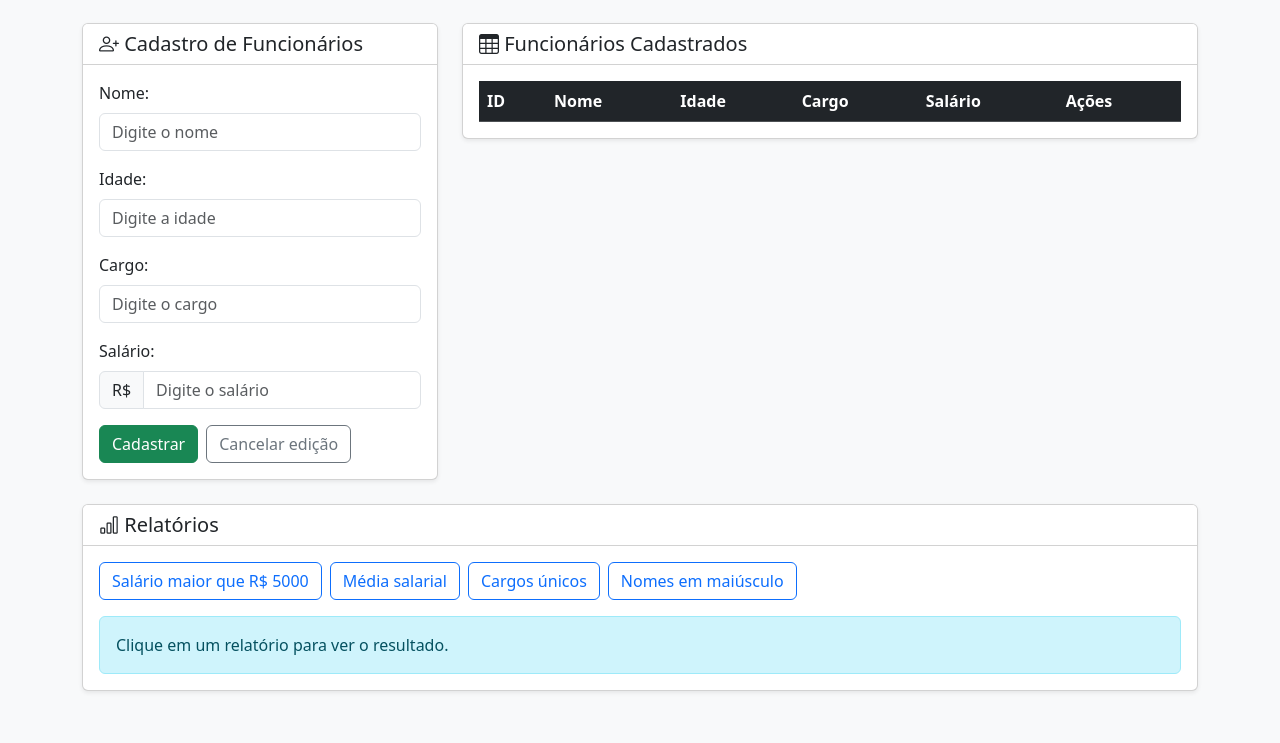
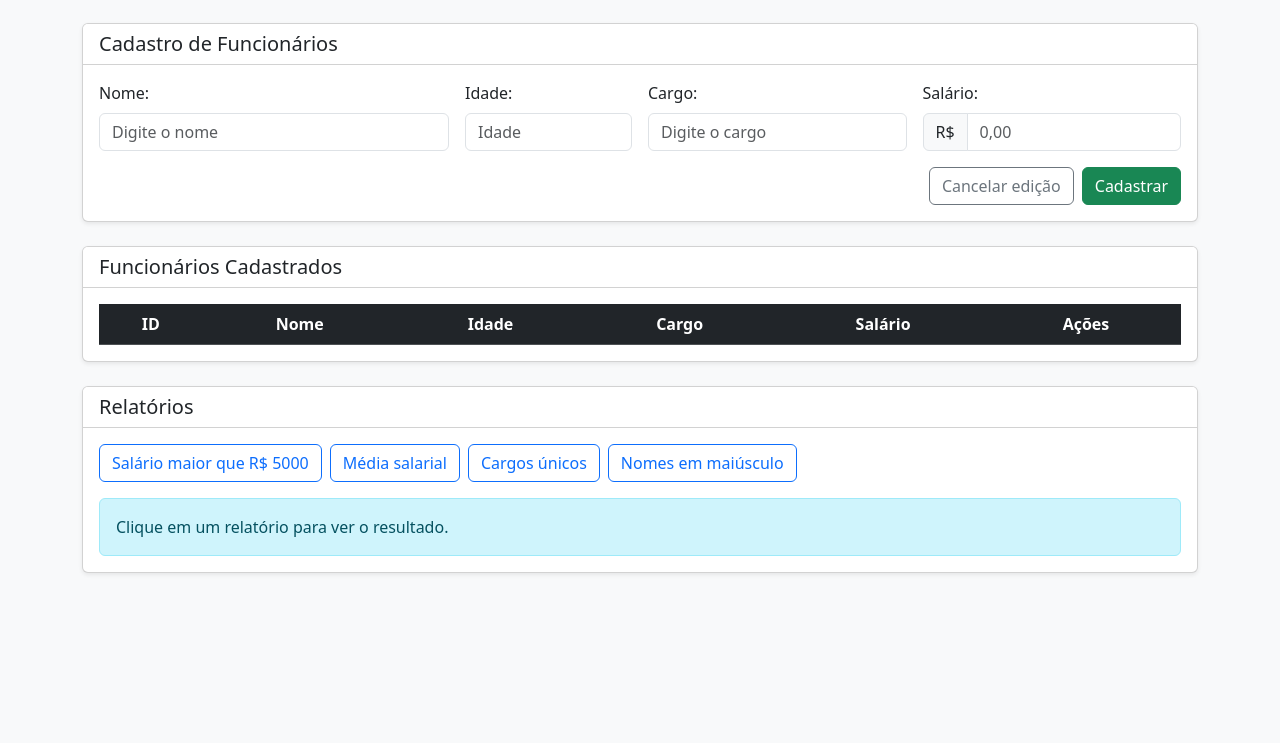
Before and after one commit to MariaJulia015/Gestao_Funcionarios, a plain HTML site: page index.html in a window 1280 px wide. Shown: the part 57-800 px from the top of the page. Drawn offline with nearby package versions, Linux system fonts and the light colour scheme.

Commit message:
Reorganiza formulário e tabela

```diff
--- a/index.html
+++ b/index.html
@@ -5,59 +5,56 @@
     <meta name="viewport" content="width=device-width, initial-scale=1.0">
     <title>EC02 - Gestão de Funcionários</title>
     <link rel="stylesheet" href="https://cdn.jsdelivr.net/npm/bootstrap@5.3.8/dist/css/bootstrap.min.css">
-    <link rel="stylesheet" href="https://cdn.jsdelivr.net/npm/bootstrap-icons@1.13.1/font/bootstrap-icons.min.css">
 </head>
 <body class="bg-light">
     <nav class="navbar navbar-dark bg-primary mb-4">
-        <div class="container">
-            <span class="navbar-brand"><i class="bi bi-briefcase-fill"></i> Startup de Tecnologia - Gestão de Funcionários</span>
+        <div class="container justify-content-center">
+            <span class="navbar-brand mx-0 fw-semibold">Startup de Tecnologia - Gestão de Funcionários</span>
         </div>
     </nav>
 
-    <div class="container">
-        <div class="row g-4">
-            <div class="col-lg-4">
-                <div class="card shadow-sm">
+    <div class="container mb-4">
+        <div class="card shadow-sm mb-4">
             <div class="card-header bg-white">
-                        <h5 class="mb-0"><i class="bi bi-person-plus"></i> Cadastro de Funcionários</h5>
+                <h5 class="mb-0">Cadastro de Funcionários</h5>
             </div>
             <div class="card-body">
                 <form id="formFuncionario" method="post">
-                            <div class="mb-3">
+                    <div class="row g-3 align-items-end">
+                        <div class="col-md-4">
                             <label for="nome" class="form-label">Nome:</label>
                             <input type="text" class="form-control" id="nome" name="nome" placeholder="Digite o nome" required>
                         </div>
-                            <div class="mb-3">
+                        <div class="col-md-2">
                             <label for="idade" class="form-label">Idade:</label>
-                                <input type="number" class="form-control" id="idade" name="idade" min="0" placeholder="Digite a idade" required>
+                            <input type="number" class="form-control" id="idade" name="idade" min="0" placeholder="Idade" required>
                         </div>
-                            <div class="mb-3">
+                        <div class="col-md-3">
                             <label for="cargo" class="form-label">Cargo:</label>
                             <input type="text" class="form-control" id="cargo" name="cargo" placeholder="Digite o cargo" required>
                         </div>
-                            <div class="mb-3">
+                        <div class="col-md-3">
                             <label for="salario" class="form-label">Salário:</label>
                             <div class="input-group">
                                 <span class="input-group-text">R$</span>
-                                    <input type="number" class="form-control" id="salario" name="salario" min="0" step="0.01" placeholder="Digite o salário" required>
+                                <input type="number" class="form-control" id="salario" name="salario" min="0" step="0.01" placeholder="0,00" required>
                             </div>
                         </div>
-                            <div class="d-flex gap-2">
+                    </div>
+                    <div class="d-flex justify-content-end gap-2 mt-3">
+                        <input type="button" class="btn btn-outline-secondary" id="btnCancelar" value="Cancelar edição">
                         <input type="submit" class="btn btn-success" id="btnCadastrar" value="Cadastrar">
-                                <input type="button" class="btn btn-outline-secondary" id="btnCancelar" value="Cancelar edição">
                     </div>
                 </form>
             </div>
         </div>
-            </div>
 
-            <div class="col-lg-8">
-                <div class="card shadow-sm">
+        <div class="card shadow-sm mb-4">
             <div class="card-header bg-white">
-                        <h5 class="mb-0"><i class="bi bi-table"></i> Funcionários Cadastrados</h5>
+                <h5 class="mb-0">Funcionários Cadastrados</h5>
             </div>
             <div class="card-body table-responsive">
-                        <table class="table table-striped table-hover align-middle mb-0">
+                <table class="table table-striped table-hover align-middle text-center mb-0">
                     <thead class="table-dark">
                         <tr>
                             <th>ID</th>
@@ -73,12 +70,10 @@
                 </table>
             </div>
         </div>
-            </div>
-        </div>
 
-        <div class="card shadow-sm my-4">
+        <div class="card shadow-sm">
             <div class="card-header bg-white">
-                <h5 class="mb-0"><i class="bi bi-bar-chart"></i> Relatórios</h5>
+                <h5 class="mb-0">Relatórios</h5>
             </div>
             <div class="card-body">
                 <div class="d-flex flex-wrap gap-2 mb-3">
--- a/js/script.js
+++ b/js/script.js
@@ -115,12 +115,12 @@ class FuncionarioController {
             linha.insertCell(4).innerText = "R$ " + funcionario.salario.toFixed(2);
 
             const btnEditar = document.createElement("button");
-            btnEditar.innerHTML = '<i class="bi bi-pencil-square"></i> Editar';
+            btnEditar.innerText = "Editar";
             btnEditar.type = "button";
             btnEditar.className = "btn btn-sm btn-warning me-1";
 
             const btnExcluir = document.createElement("button");
-            btnExcluir.innerHTML = '<i class="bi bi-trash"></i> Excluir';
+            btnExcluir.innerText = "Excluir";
             btnExcluir.type = "button";
             btnExcluir.className = "btn btn-sm btn-danger";
 
```
Lines whose indentation alone changed are shown as unchanged.
